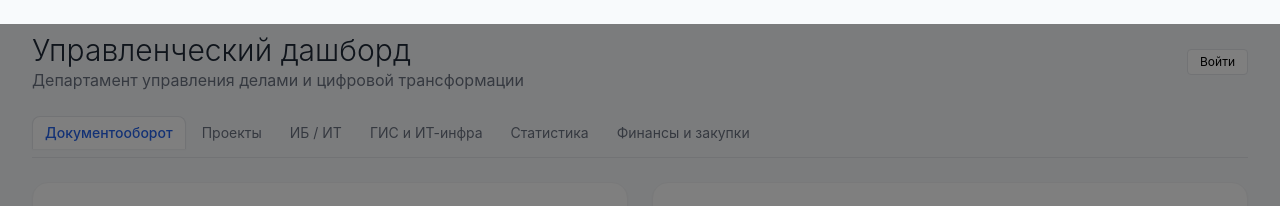
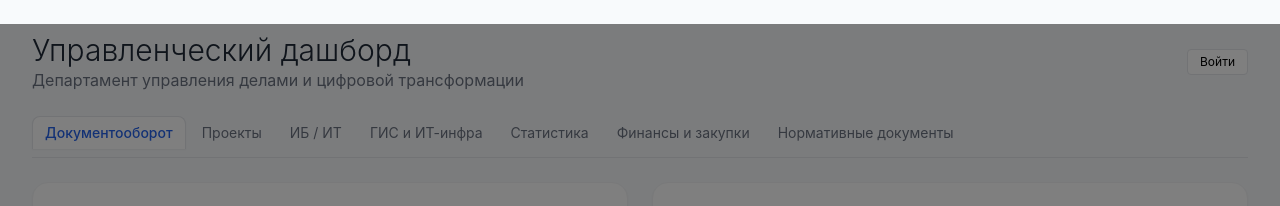
Before and after one commit to hbktq98brn-stack/dashbord, a React (Vite) app: page / in a window 1280 px wide. Shown: the top 206 px of the page. Built offline with nearby package versions, Linux system fonts and the light colour scheme.

Commit message:
Update TabBar.jsx

```diff
--- a/src/components/TabBar.jsx
+++ b/src/components/TabBar.jsx
@@ -6,7 +6,8 @@ const tabs = [
   'ИБ / ИТ',
   'ГИС и ИТ-инфра',
   'Статистика',
-  'Финансы и закупки'
+  'Финансы и закупки',
+  'Нормативные документы'
 ];
 
 export default function TabBar({ active, onSelect }) {
```
